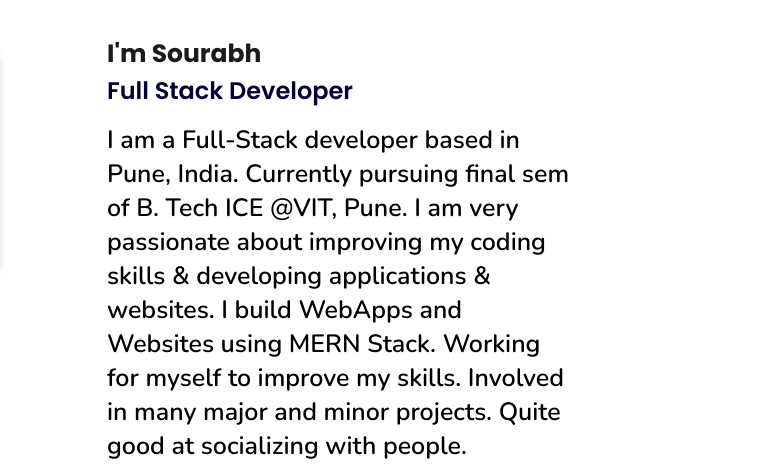
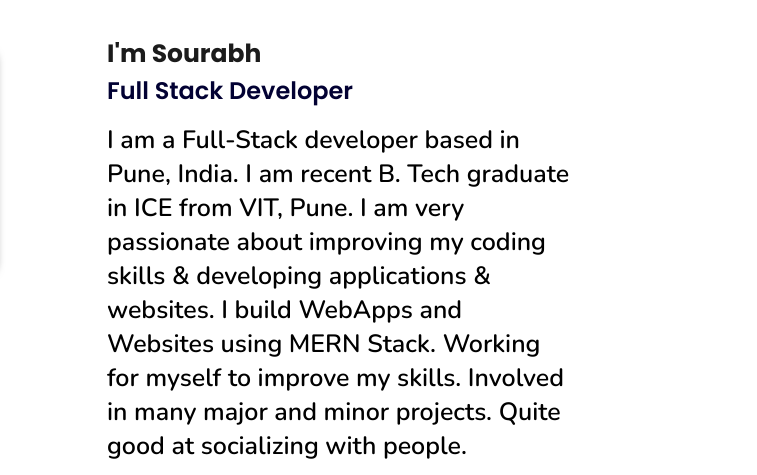
Before and after one commit to SMunde15/Portfolio-Website-main, a plain HTML site: page index.html in a window 1280 px wide. Both pictures are taken after a click on the link "About Me". Shown: the part 908-1383 px from the top of the page, 523-1280 px from the left. Drawn offline with nearby package versions, Linux system fonts and the light colour scheme; no server answers.

Commit message:
update: Education

```diff
--- a/index.html
+++ b/index.html
@@ -88,7 +88,7 @@
         <span class="tag">Full Stack Developer</span>
 
         <p>I am a Full-Stack developer based in Pune, India.
-          Currently pursuing final sem of B. Tech ICE @VIT, Pune.
+          I am recent B. Tech graduate in ICE from VIT, Pune.
           I am very passionate about improving my coding skills & developing applications & websites.
           I build WebApps and Websites using MERN Stack.
           Working for myself to improve my skills. Involved in many major and minor projects.
```
